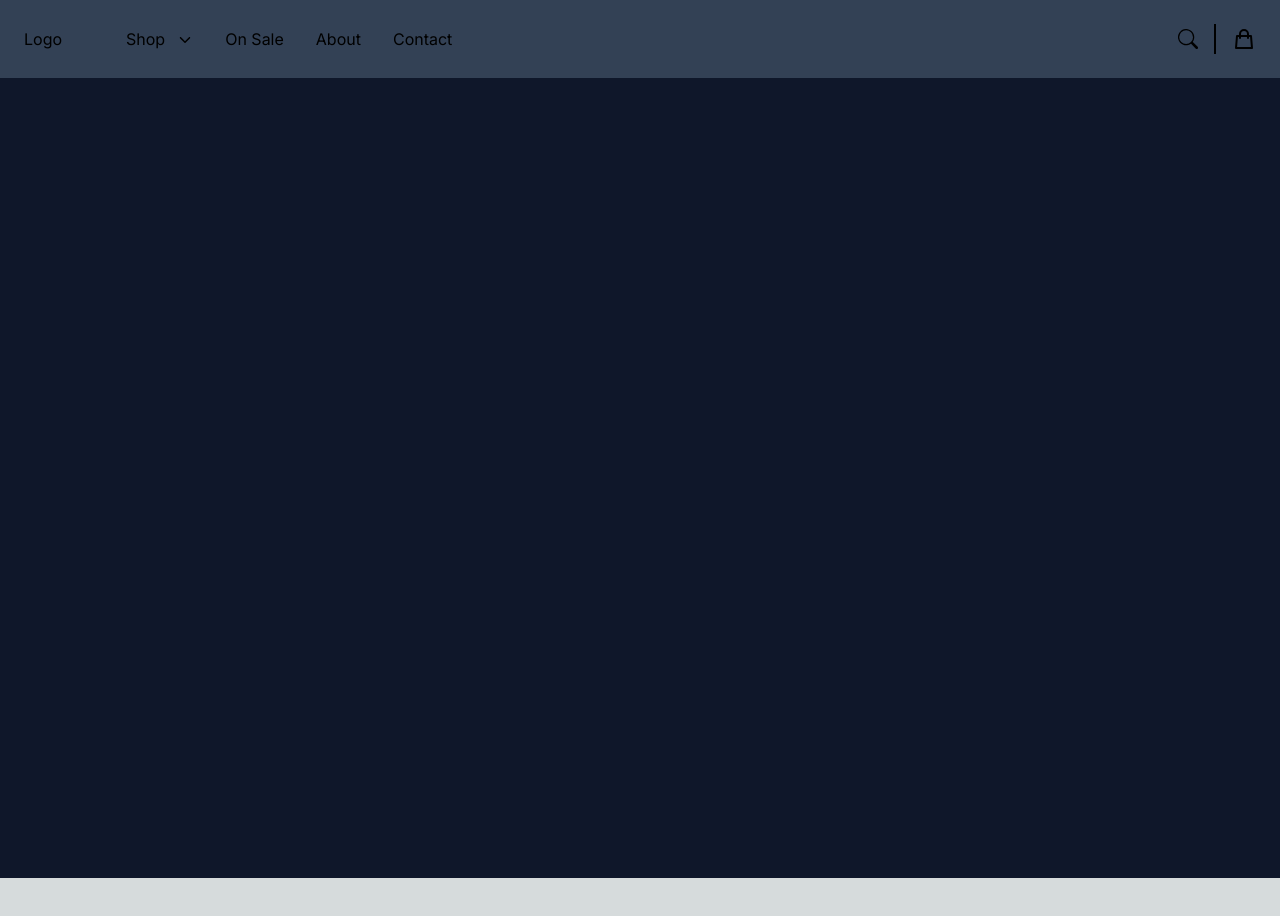
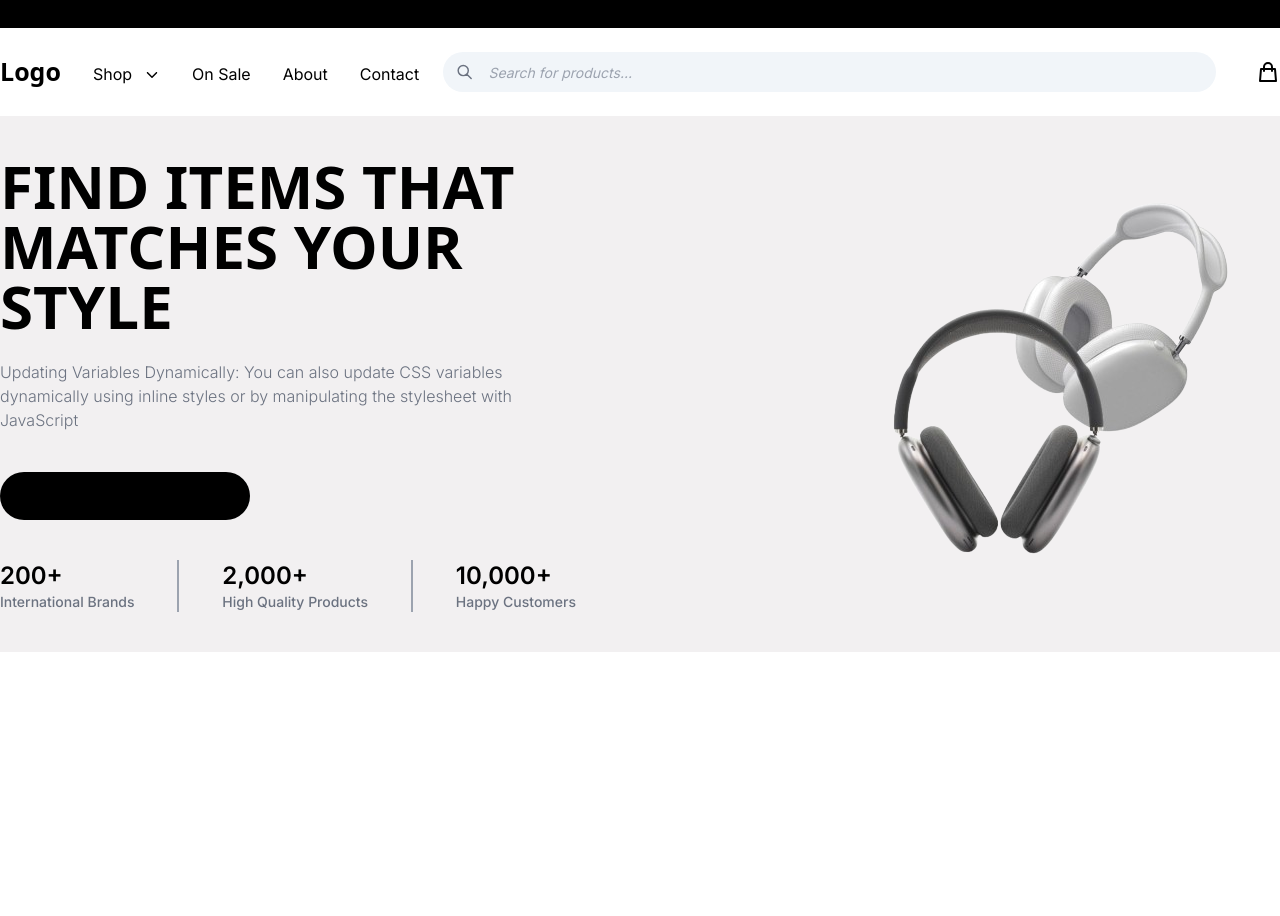
Before and after one commit to KrystianGH2/JS-Frameworks-CA, a Next.js app: page / in a window 1280 px wide. Shown: the top 916 px of the page. Before the commit the page ends 878 px from the top, so only its background shows below. Built offline with nearby package versions, Linux system fonts and the light colour scheme.

Commit message:
Hero | SearchBar | TopBanner design/styling

```diff
--- a/app/(components)/Categories.jsx
+++ b/app/(components)/Categories.jsx
@@ -1,4 +1,4 @@
-import React, { useState, useRef } from "react";
+import React, { useState } from "react";
 import { IoIosArrowDown } from "react-icons/io";
 import Link from "next/link";
 
@@ -15,12 +15,7 @@ export default function Categories() {
     setToggle(false);
   };
 
-  // handleOnClose = () => {
-  //   setTimeout(() => {
-  //     setToggle(false);
-  //   }, 2000);
-  // };
-
+  const screenWidth = 768;
   return (
     <div className="relative">
       <button onMouseEnter={handleOnClick} className="pt-2">
@@ -29,11 +24,15 @@ export default function Categories() {
       {toggle && (
         <ul
           onMouseLeave={handleMouseLeave}
-          className="flex flex-col transition bg-slate-950 w-[150px] justify-start items-start  absolute  top-8 rounded-md gap-2"
+          className={`flex flex-col transition bg-slate-50 w-[180px] justify-start items-start  absolute ${
+            screen.width <= screenWidth
+              ? "top-8  bg-gray-50 "
+              : "top-10 bg-slate-600"
+          }   rounded-sm gap-2`}
         >
           {categories.map((category) => (
             <Link
-              className="p-2 hover:bg-slate-500 w-full"
+              className="p-2  hover:bg-slate-100 w-full"
               key={category}
               href={`/${category}`}
             >
--- /dev/null
+++ b/app/(components)/Hero.jsx
@@ -0,0 +1,58 @@
+import React from "react";
+import { styles } from "../constants";
+import Image from "next/image";
+import pic from "../../public/headsets.png";
+
+export default function Hero() {
+  return (
+    <div className={`${styles.flexCenter} `}>
+      <div className="flex justify-between w-full sm:flex sm:flex-row sm:p-0 px-3 flex-col ">
+        <div className="py-10 flex flex-col justify-around gap-8 sm:gap-5">
+          <div className="max-w-xl  flex flex-col gap-5 pb-5">
+            <h1 className="text-6xl text-black font-black sm:mb-1">
+              FIND ITEMS THAT MATCHES YOUR STYLE
+            </h1>
+            <p className="text-gray-500 font-light ">
+              Updating Variables Dynamically: You can also update CSS variables
+              dynamically using inline styles or by manipulating the stylesheet
+              with JavaScript
+            </p>
+          </div>
+
+          <div className="flex flex-col gap-8">
+            <button className=" bg-black py-3  sm:max-w-[250px] rounded-full cursor-pointer mb-2">
+              SHOP NOW
+            </button>
+
+            <div className="flex flex-wrap sm:max-w-xl w-full justify-between">
+              <div className="flex flex-col ">
+                <p className="heroParagraph">200+</p>
+                <small className="heroSmall">International Brands</small>
+              </div>{" "}
+              <span className="border-gray-400 border"></span>
+              <div className="flex flex-col">
+                <p className="heroParagraph">2,000+</p>
+                <small className="heroSmall">High Quality Products</small>
+              </div>
+              <span className="border-gray-400 border"></span>
+              <div className="flex flex-col">
+                <p className="heroParagraph">10,000+</p>
+                <small className="heroSmall">Happy Customers</small>
+              </div>
+            </div>
+          </div>
+        </div>
+
+        <div className="">
+          <Image
+            priority="false"
+            src={pic}
+            alt="hero image"
+            width={500}
+            height={500}
+          />
+        </div>
+      </div>
+    </div>
+  );
+}
--- a/app/(components)/Navbar.jsx
+++ b/app/(components)/Navbar.jsx
@@ -2,11 +2,15 @@
 import { useState } from "react";
 import { styles, navigationLinks } from "../constants";
 import Link from "next/link";
-import { BsSearch } from "react-icons/bs";
-import { HiBars3BottomLeft } from "react-icons/hi2";
-import { HiOutlineShoppingBag } from "react-icons/hi";
-import { CgClose } from "react-icons/cg";
+import {
+  HiOutlineShoppingBag,
+  HiOutlineSearch,
+  HiOutlineMenuAlt2,
+  HiOutlineX,
+} from "react-icons/hi";
 import Categories from "./Categories";
+import SearchBar from "./SearchBar";
+import Hero from "./Hero";
 
 export default function Navbar() {
   const [toggle, setToggle] = useState(true);
@@ -16,21 +20,24 @@ export default function Navbar() {
   };
 
   return (
-    <div className={`${styles.flexCenter} w-full  `}>
-      <div className={`flex justify-between w-full max-w-7xl bg-slate-700 p-6`}>
-        <div className={`${styles.flexStart} gap-16`}>
+    <>
+      <div className={`${styles.flexCenter} w-full flex-col  `}>
+        <div
+          className={`flex justify-between w-full max-w-7xl bg-white text-black py-6 relative sm:px-0 px-2`}
+        >
+          <div className={`${styles.flexStart} gap-8`}>
             <div className="flex flex-row items-center gap-5 font-poppins">
               {" "}
               <div
                 className="sm:hidden items-start text-2xl cursor-pointer"
                 onClick={handleOnToggle}
               >
-              {toggle ? <HiBars3BottomLeft /> : <CgClose />}
+                {toggle ? <HiOutlineMenuAlt2 /> : <HiOutlineX />}
               </div>
-            <h1>Logo</h1>
+              <h1 className="font-poppins">Logo</h1>
             </div>
             <div className="sm:block hidden">
-            <ul className="font-poppins list-none sm:flex hidden justify-end items-center flex-1 gap-8">
+              <ul className="font-poppins list-none sm:flex sm:pt-1 hidden justify-end items-center flex-1 gap-8">
                 {navigationLinks.map((link, index) => (
                   <li key={link.id} className="cursor-pointer ">
                     {index === 0 && navigationLinks[0].name === "Shop" ? (
@@ -47,22 +54,21 @@ export default function Navbar() {
               </ul>
             </div>
           </div>
-
           <div
             className={`${
               !toggle ? "flex" : "hidden"
-          } sm:hidden flex p-6 bg-slate-300 absolute top-20 left-0 min-w-[50%] rounded-sm h- sidebar`}
+            } sm:hidden flex p-6  bg-gray-50 todo absolute top-[89px] left-0 min-w-[50%] rounded-sm sidebar`}
           >
             <ul className="list-none flex flex-col justify-start items-start flex-1">
               {navigationLinks.map((link, index) => (
                 <li
                   key={link.id}
-                className={`font-poppins font-normal cursor-pointer text-[16px] ${
+                  className={`font-poppins font-normal cursor-pointer text-[16px] text-black ${
                     index === navigationLinks.length - 1 ? "mr-0" : "mb-10"
-                } text-white`}
+                  } `}
                 >
                   {index === 0 && navigationLinks[0].name === "Shop" ? (
-                  <div className={`${styles.flexCenter} gap-3`}>
+                    <div className={`${styles.flexCenter} gap-3 `}>
                       <Link href={link.href}>{link.name}</Link>
 
                       <Categories />
@@ -74,18 +80,30 @@ export default function Navbar() {
               ))}
             </ul>
           </div>
+          <div className="bg-slate-100 flex-auto rounded-full sm:mx-6 mx-2 p-2">
+            <span className="w-full flex flex-row justify-start items-center">
+              <HiOutlineSearch className="text-gray-500 mx-[5px] text-lg" />
+              <SearchBar />
+            </span>{" "}
+          </div>
 
-        <div className={`${styles.flexCenter} gap-4 text-2xl`}>
-          <span className="text-xl">
-            <BsSearch />
-          </span>{" "}
-          <span className="border-[0.1px] border-black h-[30px]"></span>
+          <div className={`${styles.flexCenter} gap-4 text-2xl sm:pl-4 pl-0`}>
             <span>
               {" "}
               <HiOutlineShoppingBag />
             </span>
           </div>
         </div>
+
+        <div className="w-full justify-center flex-col bg-[#F2F0F1]">
+          <div className={styles.flexCenter}>
+            <div className=" w-full max-w-7xl">
+              {" "}
+              <Hero />{" "}
             </div>
+          </div>
+        </div>
+      </div>
+    </>
   );
 }
--- /dev/null
+++ b/app/(components)/SearchBar.jsx
@@ -0,0 +1,16 @@
+import React from "react";
+export default function SearchBar() {
+  return (
+    <div className="bg-slate-100 w-full">
+      <form className="flex flex-row justify-start items-center gap-2 w-full">
+        <input
+          type="text"
+          name="search"
+          id="search"
+          placeholder="  Search for products..."
+          className="outline-none w-full bg-slate-100"
+        />
+      </form>
+    </div>
+  );
+}
--- /dev/null
+++ b/app/(components)/TopBanner.jsx
@@ -0,0 +1,35 @@
+"use client";
+import React, { useState } from "react";
+import { HiOutlineX } from "react-icons/hi";
+import { styles } from "../constants";
+
+export default function TopBanner() {
+  const [toggleClose, setToggleClose] = useState(false);
+
+  const handleOnToggle = () => {
+    setToggleClose((prev) => !prev);
+  };
+  return (
+    <div
+      className={`${styles.flexCenter} w-full bg-black py-1 text-sm ${
+        toggleClose ? "hidden" : "block"
+      }`}
+    >
+      <div className="flex  justify-between items-center w-full max-w-7xl">
+        <div className="flex flex-row justify-center items-center w-full">
+          {" "}
+          <p>
+            Subscribe to our{" "}
+            <b className="underline cursor-pointer">Newsletter</b>{" "}
+            <br className="sm:hidden block" />
+            and get 20% off to your first order.
+          </p>
+        </div>
+        <span onClick={handleOnToggle} className="sm:mr-0 mr-8">
+          {" "}
+          <HiOutlineX className="cursor-pointer" />
+        </span>
+      </div>
+    </div>
+  );
+}
--- a/app/globals.css
+++ b/app/globals.css
@@ -64,3 +64,31 @@ body {
     transform: translateX(0);
   }
 }
+
+::-webkit-input-placeholder {
+  font-style: italic;
+  font-size: 14px;
+  padding-left: 2px;
+}
+
+h1 {
+  font-size: 25px;
+  font-weight: bolder;
+  font-family: system-ui, -apple-system, BlinkMacSystemFont, 'Segoe UI', Roboto, Oxygen, Ubuntu, Cantarell, 'Open Sans', 'Helvetica Neue', sans-serif;
+}
+
+.heroParagraph {
+  font-size: 1.5rem;
+    line-height: 2rem;
+    --tw-text-opacity: 1;
+      color: rgb(0 0 0 / var(--tw-text-opacity));
+      font-weight: 600;
+}
+
+.heroSmall{
+--tw-text-opacity: 1;
+  color: rgb(107 114 128 / var(--tw-text-opacity));
+  font-size: 0.875rem;
+  line-height: 1.25rem;
+  font-weight: 500;
+}
--- a/app/layout.jsx
+++ b/app/layout.jsx
@@ -1,6 +1,7 @@
 import { Inter } from "next/font/google";
 import "./globals.css";
 import Navbar from "./(components)/Navbar";
+import TopBanner from "./(components)/TopBanner";
 
 const inter = Inter({ subsets: ["latin"] });
 
@@ -13,12 +14,15 @@ export default function RootLayout({ children }) {
   return (
     <html lang="en">
       <body className={inter.className}>
-        <main className=" flex justify-center bg-slate-900 min-h-screen">
-          <div className="flex flex-col w-full max-w-7xl">
-            <Navbar />
-            {children}
-          </div>
-        </main>
+        <div className="flex flex-col w-full">
+          <TopBanner />
+          <main className=" flex justify-center bg-white min-h-screen">
+            <div className="flex flex-col w-full">
+              <Navbar />
+              {children}
+            </div>
+          </main>
+        </div>
       </body>
     </html>
   );
```
Also changed, not shown: public/headsets.png (added). Lines whose indentation alone changed are shown as unchanged.
